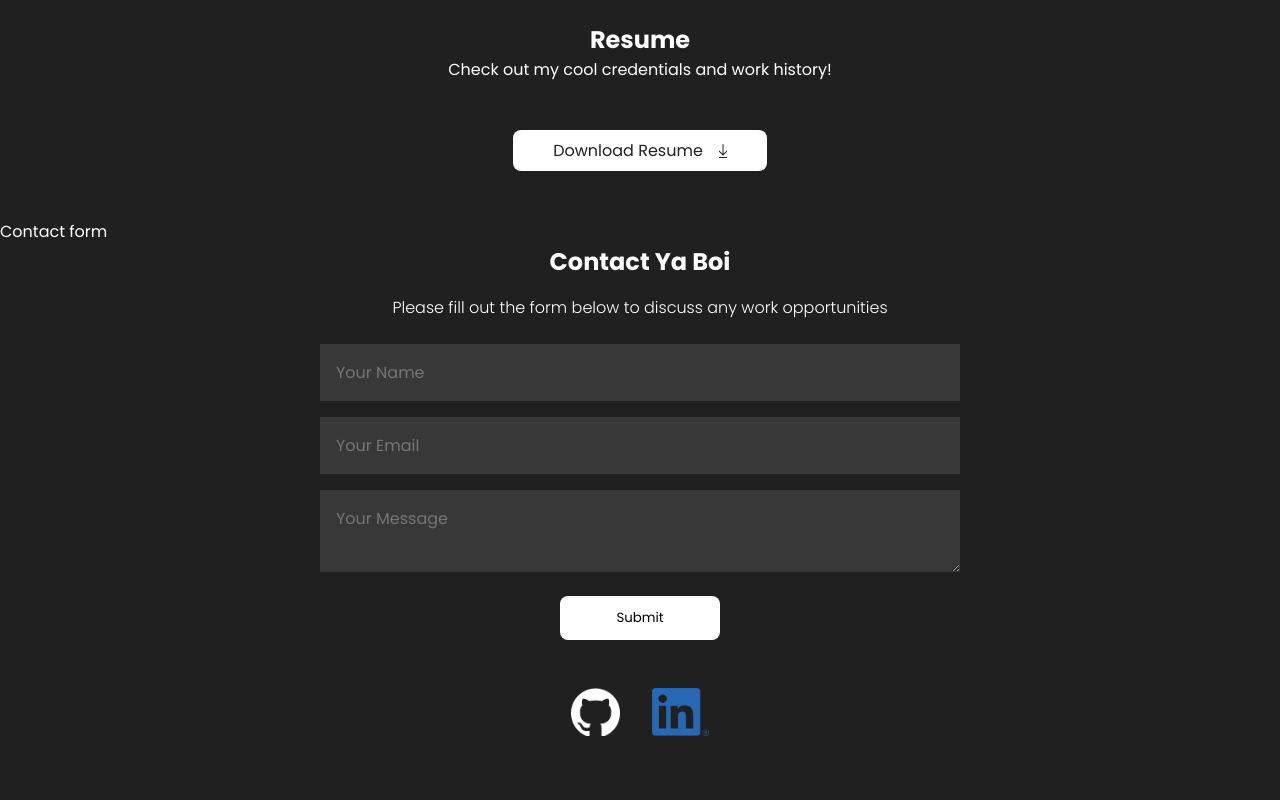
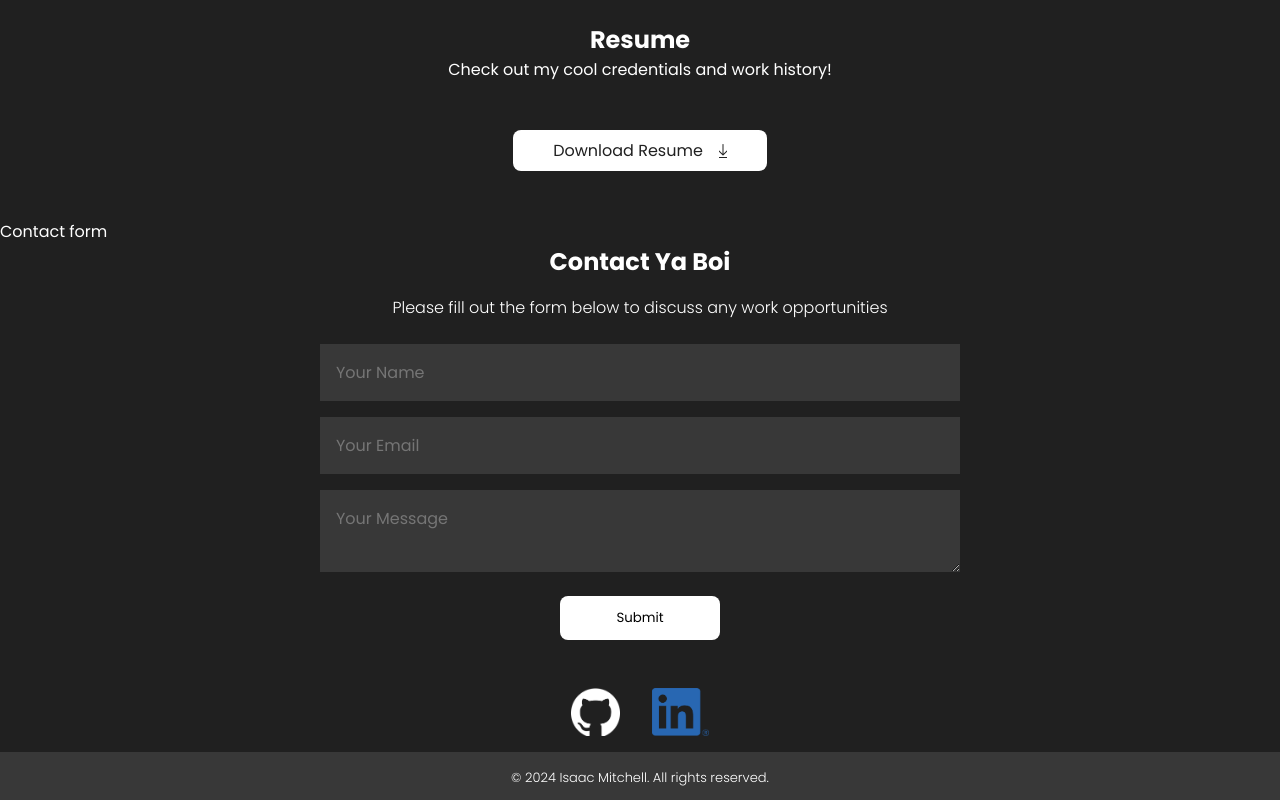
Before and after one commit to tmitchellisaac/isaacs_portfolio, a React (Create React App) app: page / in a window 1280 px wide. Shown: the part 2461-3261 px from the top of the page. Before the commit the page ends 3213 px from the top, so only its background shows below. Built offline with nearby package versions, Linux system fonts and the light colour scheme.

Commit message:
Create footer

```diff
--- a/src/App.js
+++ b/src/App.js
@@ -3,6 +3,7 @@ import Intro from './components/intro/intro'
 import Skills from './components/skills/skills'
 import Projects from './components/projects/projects'
 import Contact from './components/contact/contact'
+import Footer from './components/footer/footer'
 
 function App() {
   return (
@@ -12,6 +13,8 @@ function App() {
       <Skills/>
       <Projects/>
       <Contact/>
+      <Footer/>
+
     </div>
   );
 }
--- /dev/null
+++ b/src/components/footer/footer.css
@@ -0,0 +1,11 @@
+footer{
+  width: 100vw;
+  height: 3rem;
+  background-color: var(--light-background);
+  align-items: center;
+  justify-content: center;
+  font-weight: 300;
+  font-size: small;
+  text-align: center;
+  padding: 1rem;
+}
--- /dev/null
+++ b/src/components/footer/footer.js
@@ -0,0 +1,12 @@
+import React from 'react';
+import './footer.css';
+
+const Footer = () => {
+  return (
+    <footer id="footer">
+      © 2024 Isaac Mitchell. All rights reserved.
+    </footer>
+  );
+}
+
+export default Footer;
```
